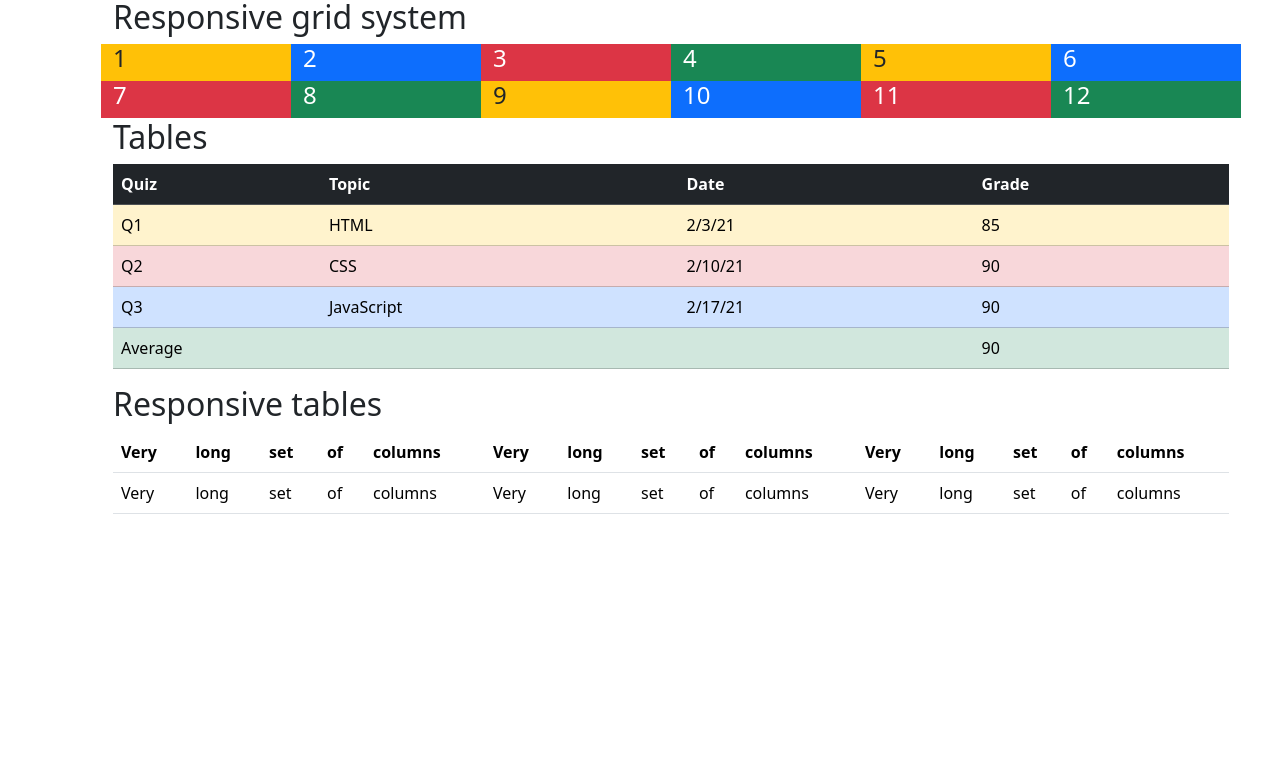
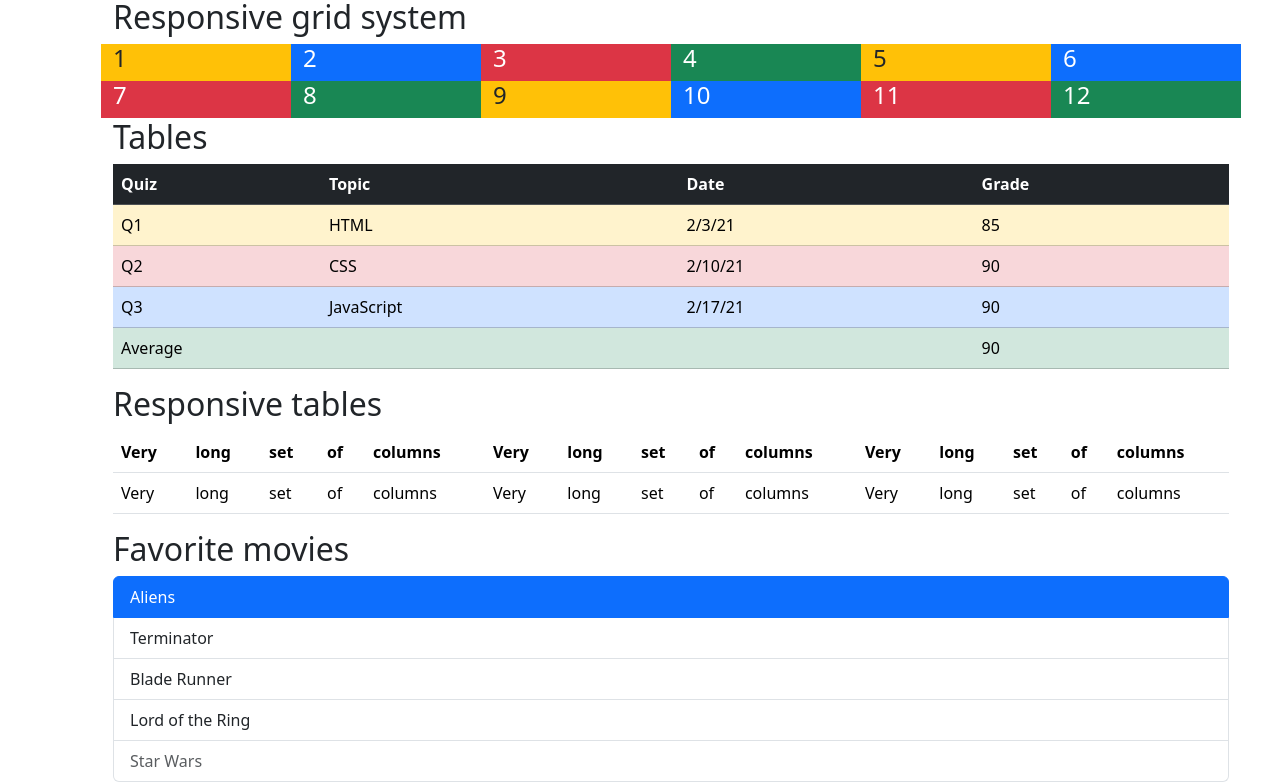
Before and after one commit to kushalkrishnappa/kambaz, a Next.js app: page /Labs/Lab2 in a window 1280 px wide. Shown: the part 5384-6167 px from the top of the page. Before the commit the page ends 5915 px from the top, so only its background shows below. Built offline with nearby package versions, Linux system fonts and the light colour scheme.

Commit message:
- Styling Lists with Rect Bootstrap

```diff
--- /dev/null
+++ b/app/Labs/Lab2/BootstrapLists.tsx
@@ -0,0 +1,16 @@
+import { ListGroup, ListGroupItem } from "react-bootstrap";
+
+export default function BootstrapLists() {
+  return (
+    <div id="wd-css-styling-lists">
+      <h2>Favorite movies</h2>
+      <ListGroup>
+        <ListGroupItem active>Aliens</ListGroupItem>
+        <ListGroupItem>Terminator</ListGroupItem>
+        <ListGroupItem>Blade Runner</ListGroupItem>
+        <ListGroupItem>Lord of the Ring</ListGroupItem>
+        <ListGroupItem disabled>Star Wars</ListGroupItem>
+      </ListGroup>
+    </div>
+  );
+}
--- a/app/Labs/Lab2/page.tsx
+++ b/app/Labs/Lab2/page.tsx
@@ -16,6 +16,7 @@ import Zindex from "./Zindex";
 import BootstrapGrids from "./BootstrapGrids";
 import ScreenSizeLabel from "./ScreenSizeLabel";
 import BootstrapTables from "./BootstrapTables";
+import BootstrapLists from "./BootstrapLists";
 
 export default function Lab2() {
   return (
@@ -109,6 +110,8 @@ export default function Lab2() {
       <ScreenSizeLabel />
 
       <BootstrapTables />
+
+      <BootstrapLists />
     </Container>
   );
 }
```
